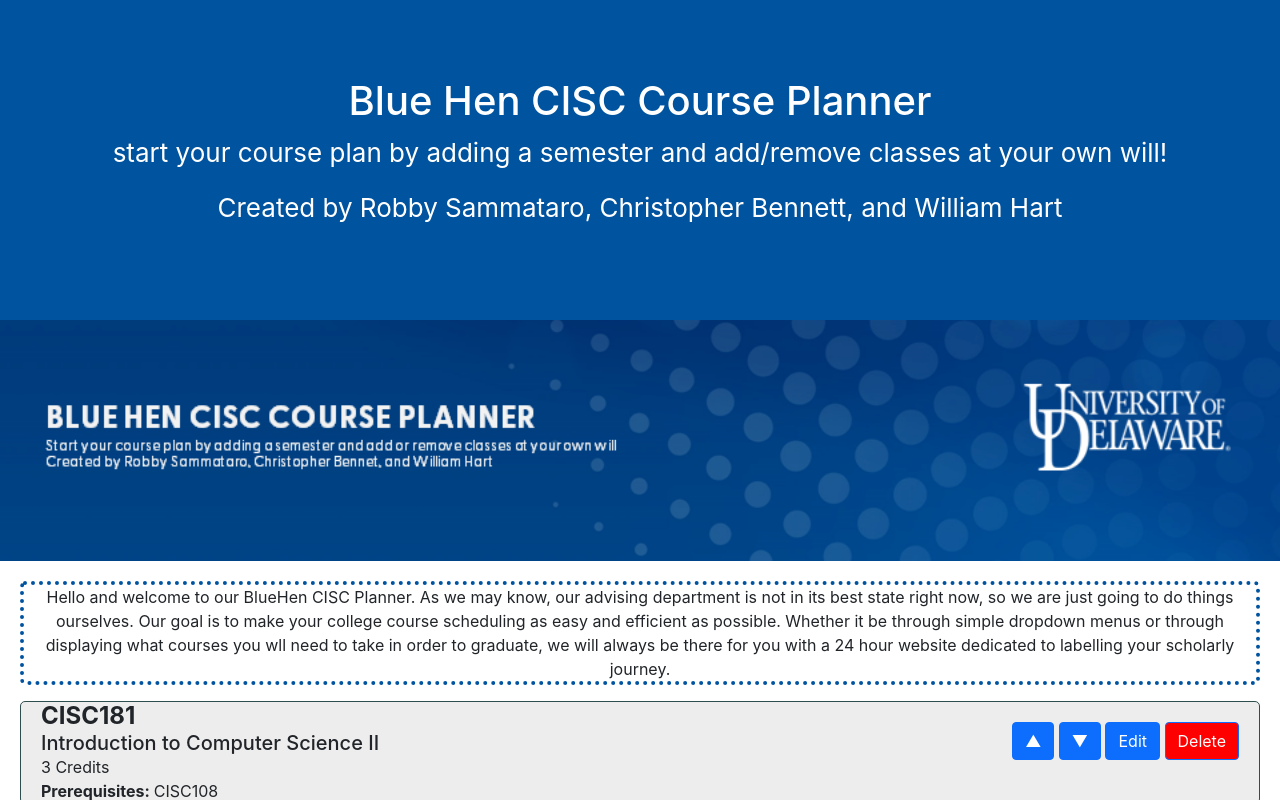
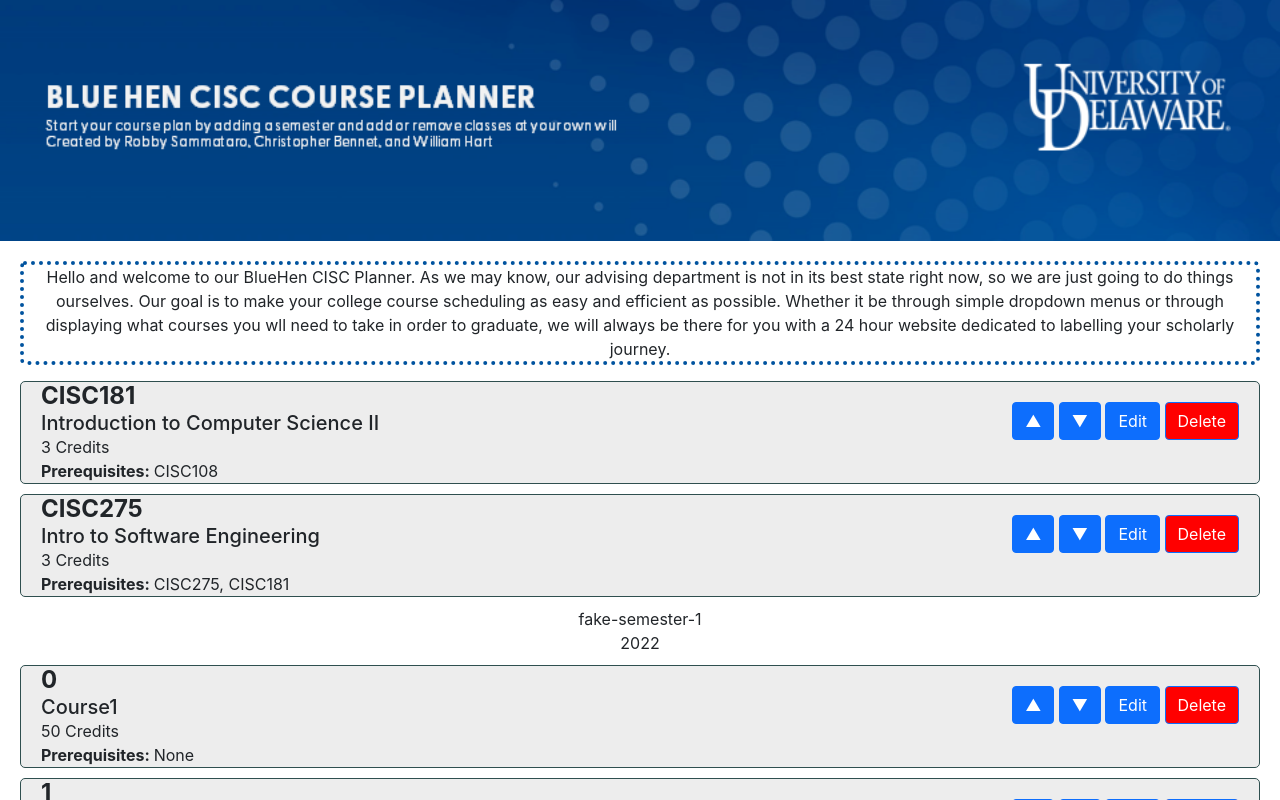
Before and after one commit to UD-CISC275-S22/cis-scheduler-team-16, a React (Create React App) app: page / in a window 1280 px wide. Shown: the top 800 px of the page. Built offline with nearby package versions, Linux system fonts and the light colour scheme.

Commit message:
Replaced original header with new header

```diff
--- a/src/App.tsx
+++ b/src/App.tsx
@@ -2,7 +2,7 @@
 import "./App.css";
 import { Course } from "./templates/course";
 import { CourseViewer } from "./components/CourseViewer";
-import myImage from "./media/banner.png";
+import headerImage from "./media/banner.png";
 import { SemesterViewer } from "./components/SemesterViewer";
 import { Semester } from "./templates/semester";
 import semesterList from "./templates/Semesters.json";
@@ -29,20 +29,7 @@
 
     return (
         <div className="App">
-            <header className="App-header">
-                <h1> Blue Hen CISC Course Planner </h1>
-                <p>
-                    {" "}
-                    start your course plan by adding a semester and add/remove
-                    classes at your own will!
-                </p>
-                <p>
-                    {" "}
-                    Created by Robby Sammataro, Christopher Bennett, and William
-                    Hart
-                </p>
-            </header>
-            <img src={myImage} width="100%" />
+            <img src={headerImage} width="100%" />
             <p
                 className="Hello-message"
                 style={{
```
